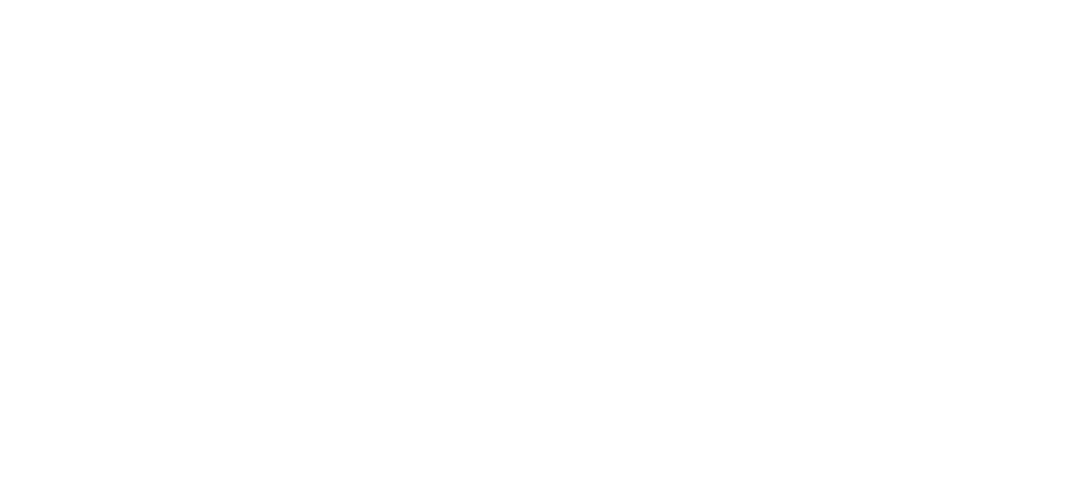
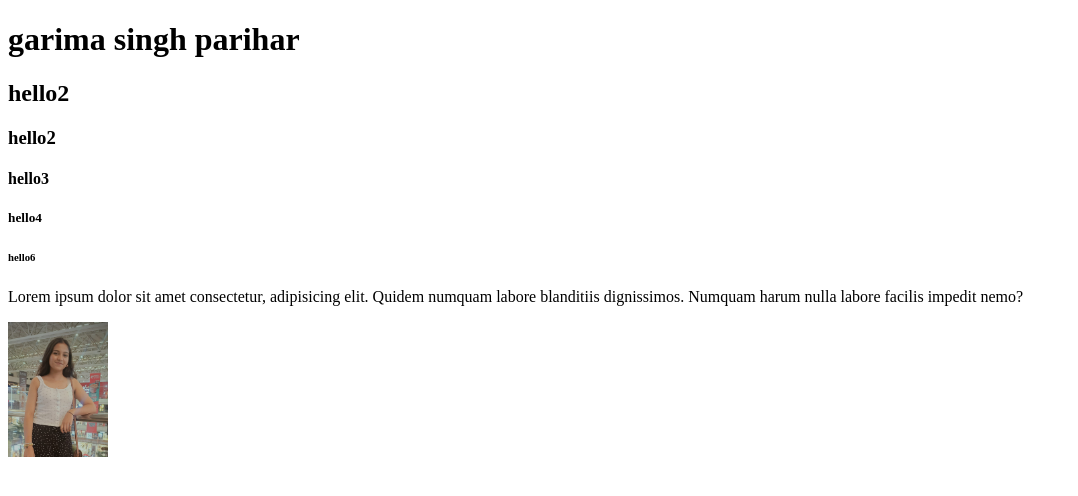
Before and after one commit to garima252005/FSD-WD-CSE17-GARIMASINGHPARIHAR, a plain HTML site: page HTML/index.html in a window 1280 px wide. Shown: the whole page, without its empty margins (0-1078 px from the left). Drawn offline with Linux system fonts and the light colour scheme.

Commit message:
HTML day 1

```diff
--- a/HTML/index.html
+++ b/HTML/index.html
@@ -1,11 +1,40 @@
 <!DOCTYPE html>
 <html lang="en">
 <head>
+    <link rela="icon" type="image/fevicon.icon">
     <meta charset="UTF-8">
     <meta name="viewport" content="width=device-width, initial-scale=1.0">
     <title>Document</title>
 </head>
 <body>
+    <h1>
+        garima singh parihar
+    </h1>
+    <h2>
+        hello2
+
+    </h2>
+    <h3>
+        hello2
+
+    </h3>
+    <h4>
+        hello3
+
+    </h4>
+    <h5>
+        hello4
+
+    </h5>
+    <h6>
+        hello6
+
+    </h6>
+    <p>
+        Lorem ipsum dolor sit amet consectetur, adipisicing elit. Quidem numquam labore blanditiis dignissimos. Numquam harum nulla labore facilis impedit nemo?
+    </p>
+    <img src="me.jpg" width="100" length="100">
 
 </body>
+
 </html>
```
Also changed, not shown: HTML/fevicon.ico (added), HTML/me.jpg (added).
